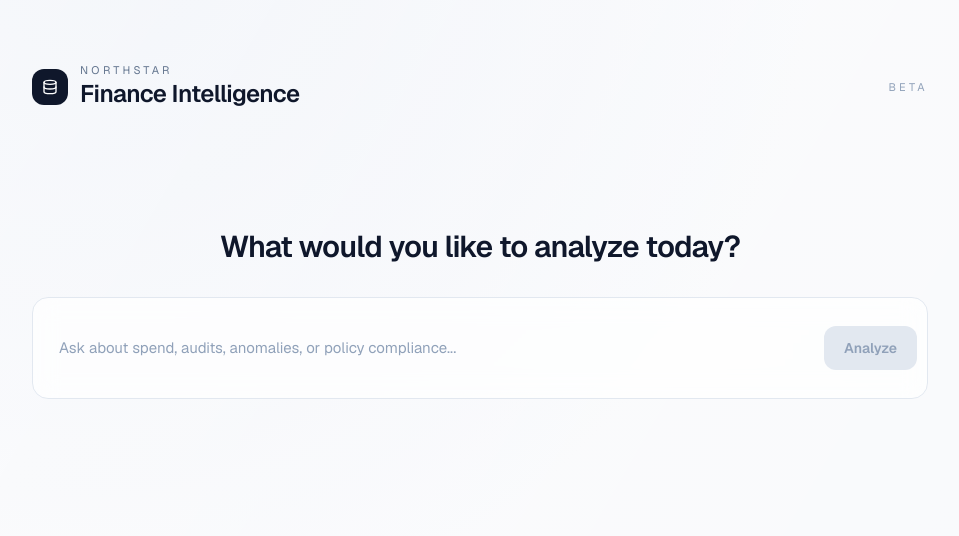
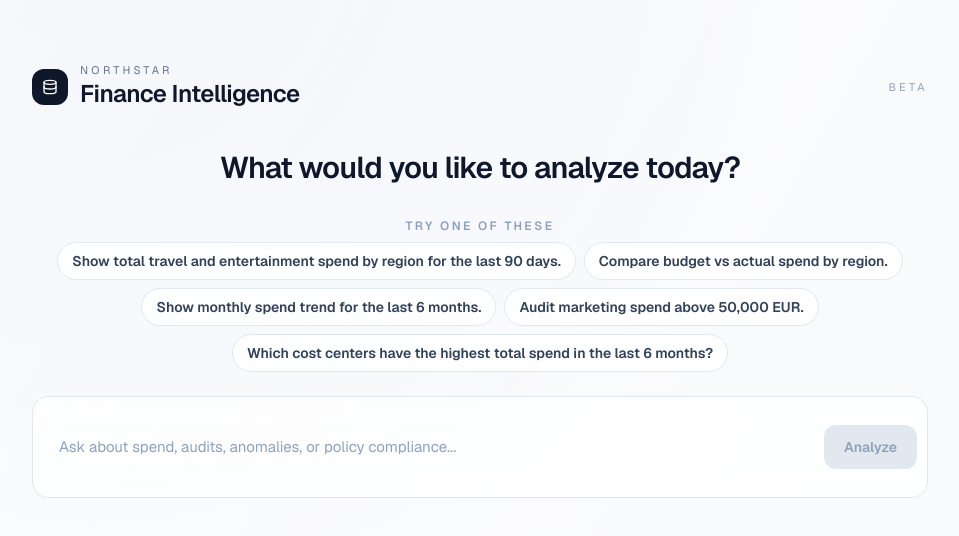
Before and after one commit to dpeshrijal/northstar-finance, a Next.js app in the folder frontend/: page / in a window 1280 px wide. Shown: the top 536 px of the page, without its empty margins (160-1119 px from the left). Built offline with nearby package versions, Linux system fonts and the light colour scheme.

Commit message:
show example queries

```diff
--- a/frontend/src/app/page.tsx
+++ b/frontend/src/app/page.tsx
@@ -13,6 +13,13 @@ export default function Home() {
   const [result, setResult] = useState<any>(null);
   const [loading, setLoading] = useState(false);
   const [showReasoning, setShowReasoning] = useState(false);
+  const examples = [
+    "Show total travel and entertainment spend by region for the last 90 days.",
+    "Compare budget vs actual spend by region.",
+    "Show monthly spend trend for the last 6 months.",
+    "Audit marketing spend above 50,000 EUR.",
+    "Which cost centers have the highest total spend in the last 6 months?",
+  ];
 
   const handleAsk = async () => {
     setLoading(true);
@@ -47,6 +54,20 @@ export default function Home() {
             <p className="text-2xl md:text-3xl font-semibold tracking-tight text-slate-900">
               What would you like to analyze today?
             </p>
+          </div>
+          <div className="mb-2 text-center text-xs font-semibold uppercase tracking-[0.2em] text-slate-400">
+            Try one of these
+          </div>
+          <div className="mb-6 flex flex-wrap justify-center gap-2">
+            {examples.map((example) => (
+              <button
+                key={example}
+                onClick={() => setQuestion(example)}
+                className="px-3.5 py-2 rounded-full text-xs md:text-sm font-semibold text-slate-700 bg-white/80 border border-slate-200 hover:bg-white hover:text-slate-900 hover:border-slate-300 transition-all"
+              >
+                {example}
+              </button>
+            ))}
           </div>
           <ChatInput
             question={question}
```
